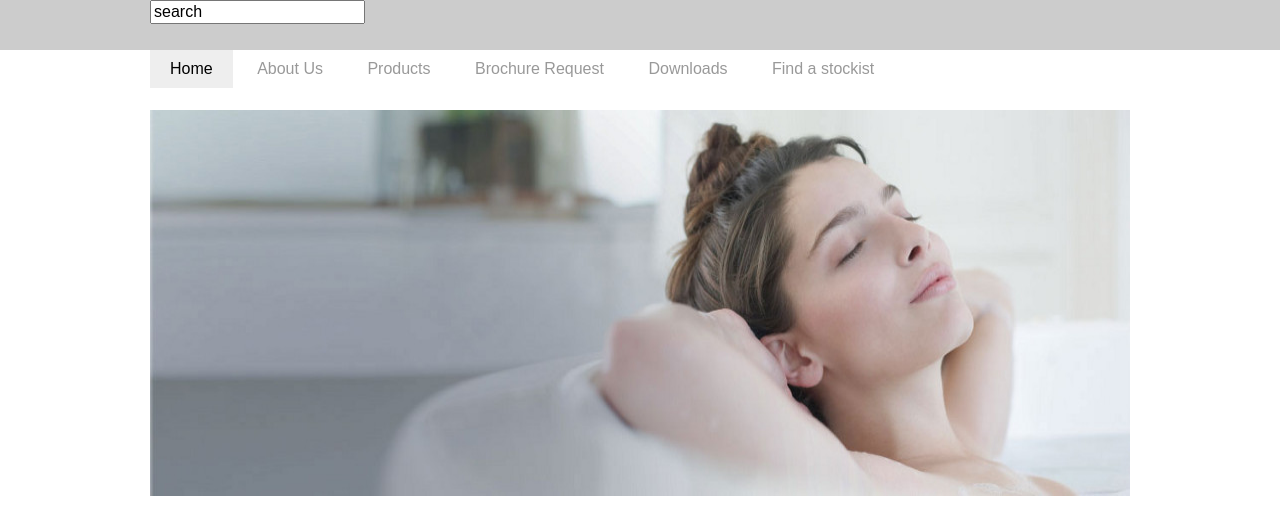
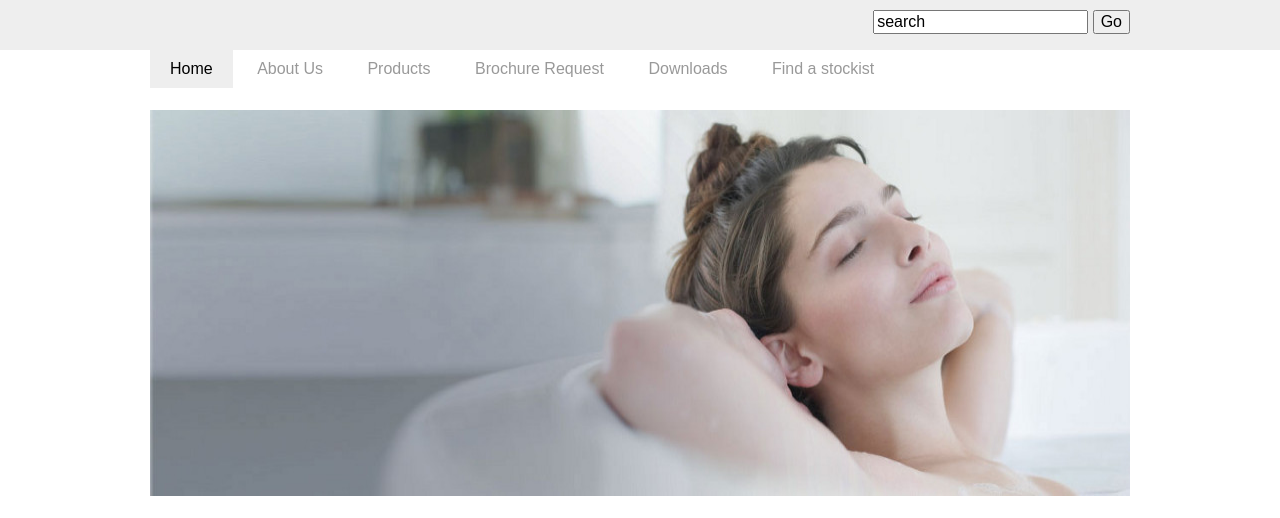
Before and after one commit to danheavey/angular-website-example, a website: page app/index.html in a window 1280 px wide. Shown: the top 518 px of the page. Drawn offline with Linux system fonts and the light colour scheme.

Commit message:
fixes to search css

```diff
--- a/app/css/app.css
+++ b/app/css/app.css
@@ -2,9 +2,9 @@
 #menu{
     padding: 0;
     margin: 0;
+    display: inline;
 }
 #menu li{
-  list-style: none;
   padding-left: 20px;
   padding-right: 20px;
   padding-top:10px;
@@ -12,6 +12,7 @@
   list-style: none;
   position: relative;
   display: inline-table;
+  margin: 0 ;
 
 }
 #menu li.active{
@@ -50,7 +51,7 @@
 #menu li:hover > ul {
     height: 50;
     display: block;
-    background: #ccc;
+    background: #eeeeee;
 }
 
 
@@ -60,7 +61,12 @@ div#toolbar{
     height:50px;
     left:0px;
     top: 0px;
-    background-color: #cccccc;
+    background-color: #eeeeee;
+}
+
+form#seachbar{
+    padding-top:10px;
+    float: right;
 }
 
 div#header{
--- a/app/partials/search.html
+++ b/app/partials/search.html
@@ -1,3 +1,4 @@
-<form>
+<form id="seachbar">
     <input type="search" value="search" />
+    <input type="button" value="Go">
 </form>
```
